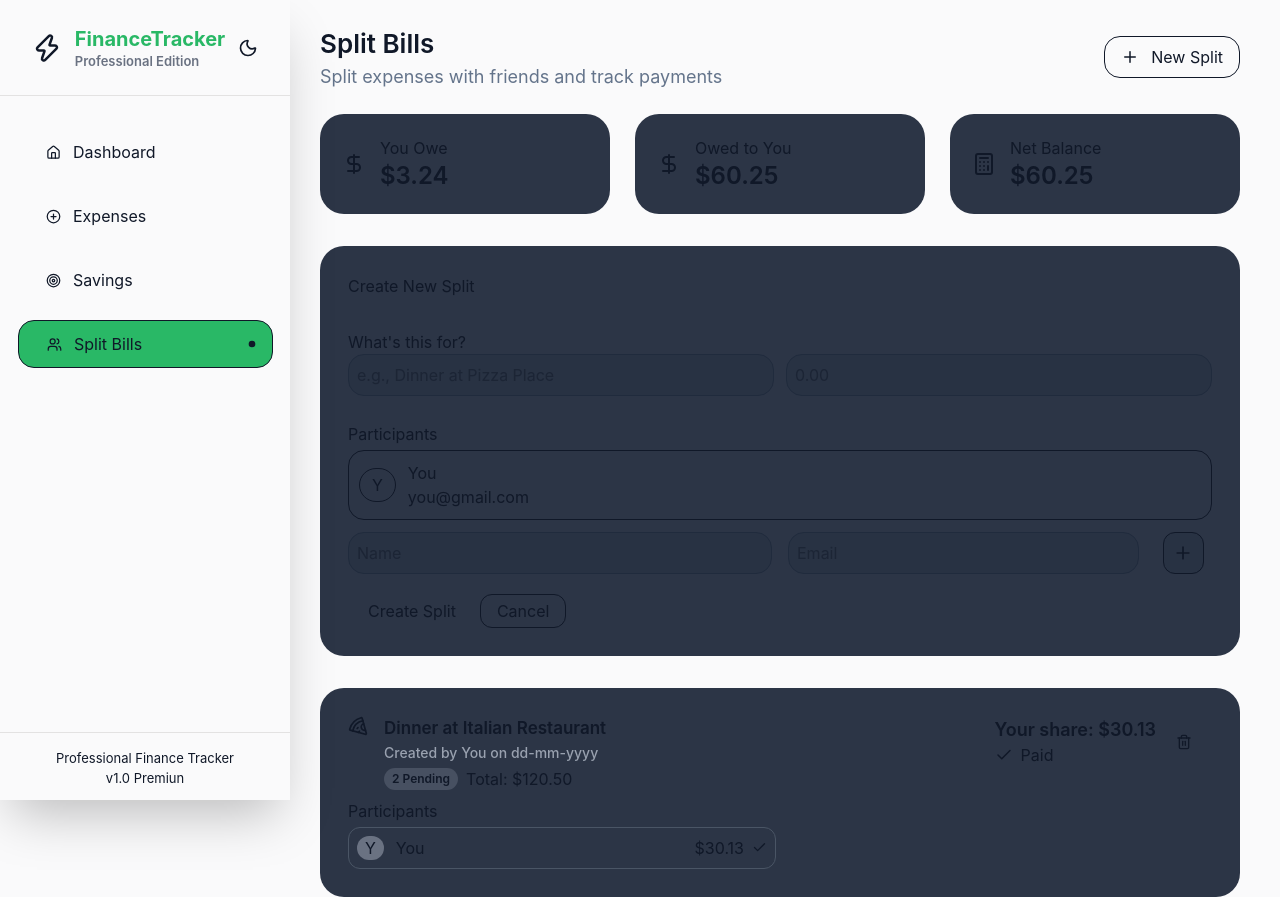
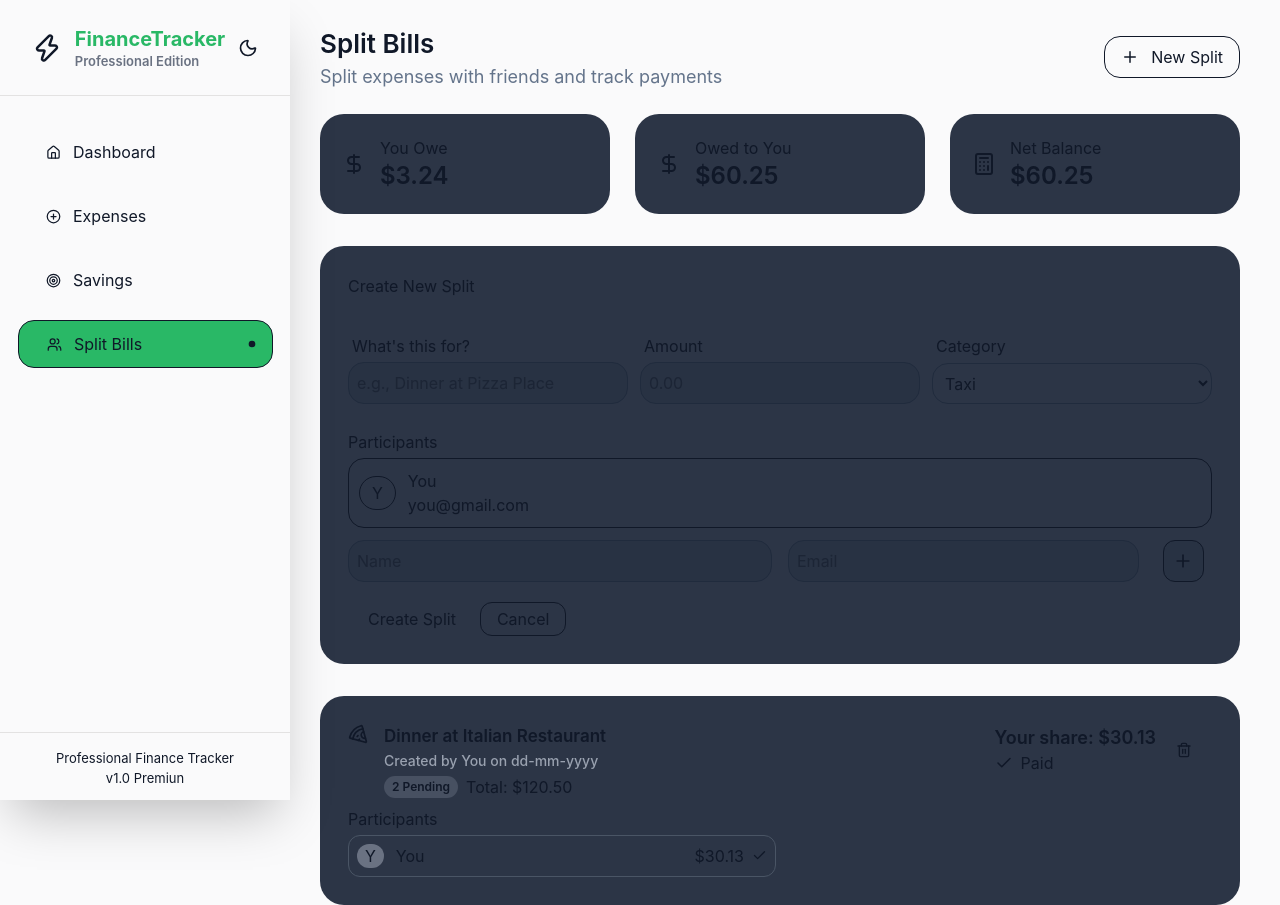
Before and after one commit to mekihallil/finance-tracker, a React (Vite) app in the folder frontend/: page /split-bill in a window 1280 px wide. Both pictures are taken after a click on the button "New Split". Built offline with nearby package versions, Linux system fonts and the light colour scheme; no server answers.

Commit message:
feat: add category field to split bill
Allow users to categorize a split when creating a new bill split.

```diff
--- a/frontend/src/components/split-bill/AddSplitBill.tsx
+++ b/frontend/src/components/split-bill/AddSplitBill.tsx
@@ -15,18 +15,52 @@ export const AddSplitBill: FC<addSplitBillProps> = ({
       <h1 className="mb-8">Create New Split</h1>
       <div className="grid gap-6.5">
         <div className="grid">
-          <label htmlFor="">What's this for?</label>
-          <div className="grid grid-cols-2 gap-3">
+          <div className="grid grid-cols-3 gap-3">
+            <div className="grid ">
+              <label htmlFor="" className="p-1">
+                What's this for?
+              </label>
               <input
                 className="bg-[#283243] p-2 rounded-2xl border border-[#202B3D]"
                 type="text"
                 placeholder="e.g., Dinner at Pizza Place"
               />
+            </div>
+            <div className="grid">
+              <label htmlFor="" className="p-1">
+                Amount
+              </label>
               <input
                 className="bg-[#283243] p-2 rounded-2xl border border-[#202B3D]"
                 type="number"
                 placeholder="0.00"
               />
+            </div>
+            <div className="grid">
+              <label htmlFor="" className="p-1">
+                Category
+              </label>
+              <select
+                name="category"
+                className="rounded-2xl border border-[#202B3D] p-2"
+              >
+                <option value="Taxi" className="bg-[#283243] p-2">
+                  Taxi
+                </option>
+                <option value="Food" className="bg-[#283243] p-2">
+                  Food
+                </option>
+                <option value="Travel" className="bg-[#283243] p-2">
+                  Travel
+                </option>
+                <option value="Rent" className="bg-[#283243] p-2">
+                  Rent
+                </option>
+                <option value="Other" className="bg-[#283243] p-2">
+                  Other
+                </option>
+              </select>
+            </div>
           </div>
         </div>
         <div>
```
Lines whose indentation alone changed are shown as unchanged.
